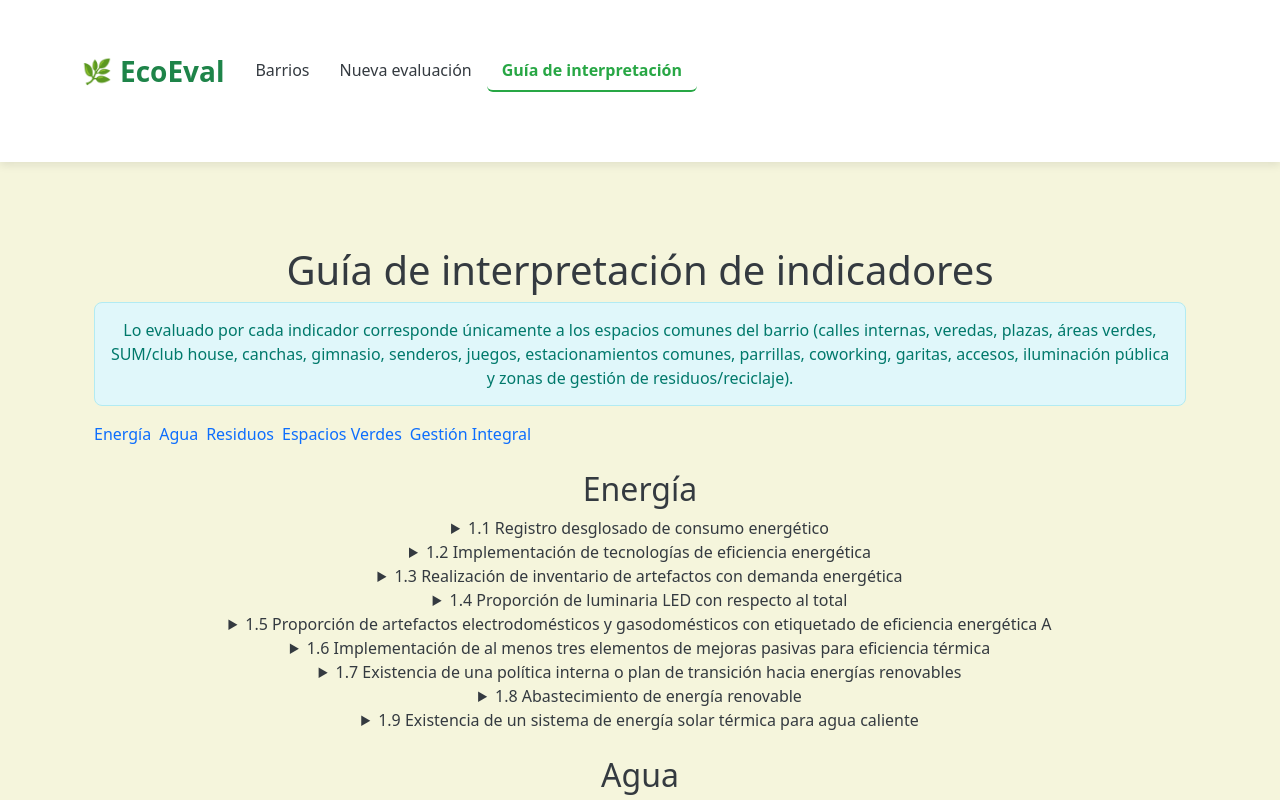
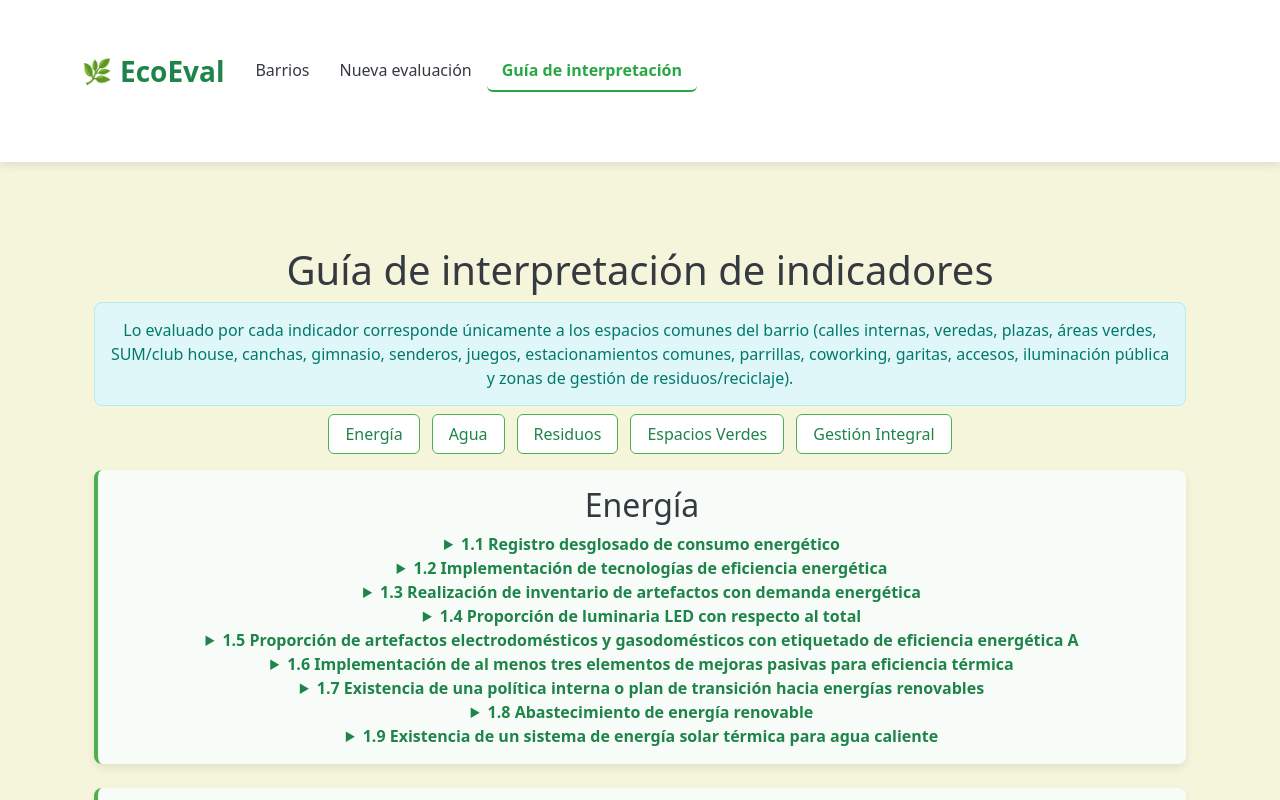
Before and after one commit to Mirkoalvarez/evaluacion-ambiental, a React (Create React App) app in the folder frontend/: page /guia-interpretacion in a window 1280 px wide. Shown: the top 800 px of the page. Built offline with nearby package versions, Linux system fonts and the light colour scheme; no server answers.

Commit message:
Update GuiaInterpretacion.css

```diff
--- a/frontend/src/components/GuiaInterpretacion.css
+++ b/frontend/src/components/GuiaInterpretacion.css
@@ -1,20 +1,49 @@
+/* Navegación de la guía */
 .guia-interpretacion-nav {
     list-style: none;
     padding-left: 0;
     display: flex;
     flex-wrap: wrap;
-    gap: 0.5rem;
+    justify-content: center;
+    gap: 0.75rem;
+    margin-bottom: 1.5rem;
 }
 
 .guia-interpretacion-nav li a {
     text-decoration: none;
-    color: #0d6efd;
+    color: var(--color-dark-green);
+    background-color: var(--color-text-light);
+    border: 1px solid var(--color-secondary-green);
+    padding: 0.5rem 1rem;
+    border-radius: 6px;
+    font-weight: 500;
+    transition: background-color 0.2s ease-in-out, color 0.2s ease-in-out, transform 0.1s ease-in-out;
 }
 
 .guia-interpretacion-nav li a:hover {
-    text-decoration: underline;
+    background-color: var(--color-primary-green);
+    color: var(--color-text-light);
+    text-decoration: none;
+    transform: translateY(-2px);
 }
 
+/* Contenido de cada sección */
 .guia-interpretacion-section {
     margin-bottom: 1.5rem;
+    padding: 1rem;
+    background-color: #f8fcf8;
+    border-left: 4px solid var(--color-secondary-green);
+    border-radius: 8px;
+    box-shadow: 0 4px 8px rgba(0, 0, 0, 0.08);
 }
+
+.guia-interpretacion-section summary {
+    font-weight: 600;
+    cursor: pointer;
+    color: var(--color-dark-green);
+    transition: color 0.2s ease-in-out;
+}
+
+.guia-interpretacion-section summary:hover {
+    color: var(--color-primary-green);
+}
```
